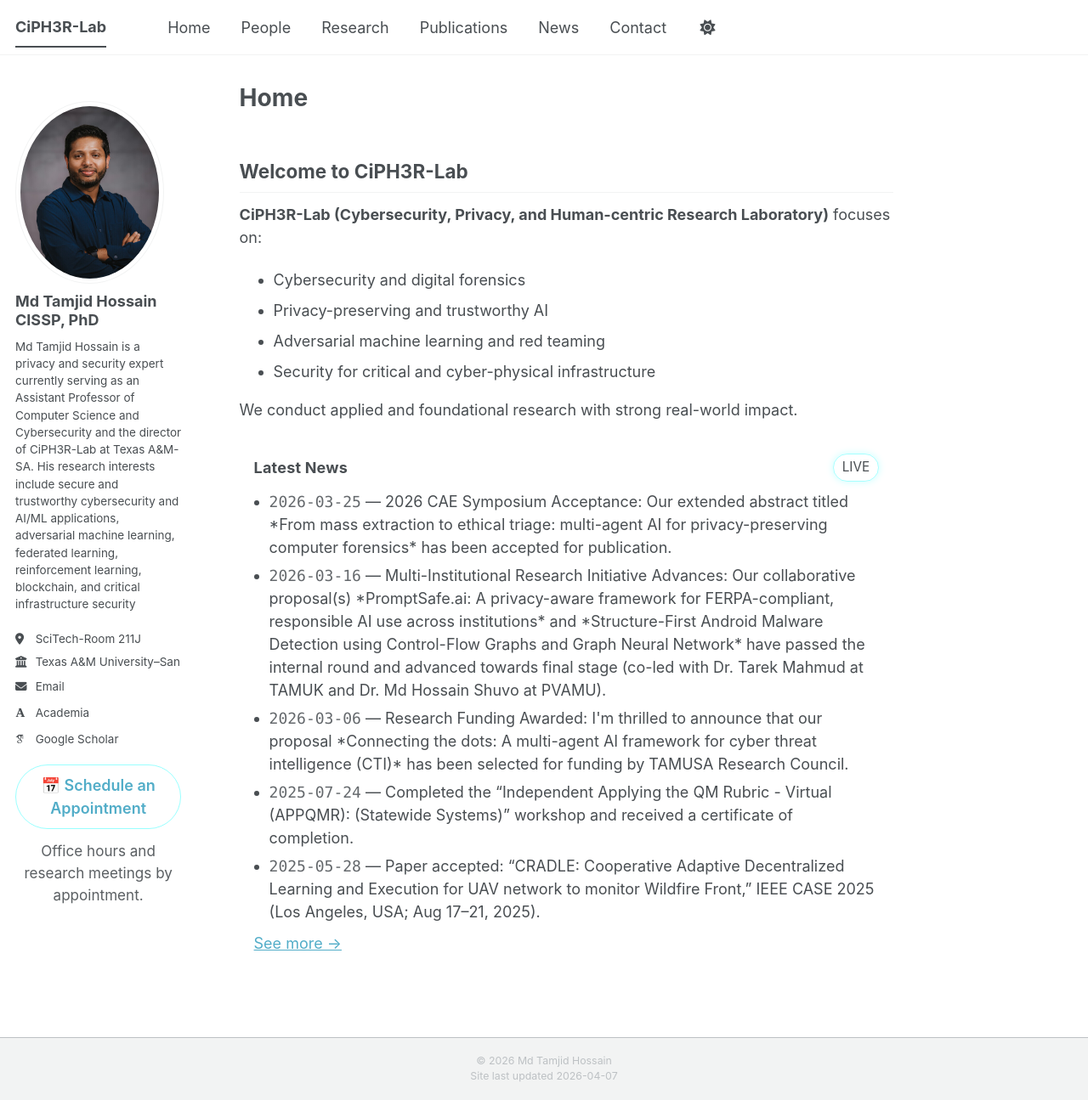
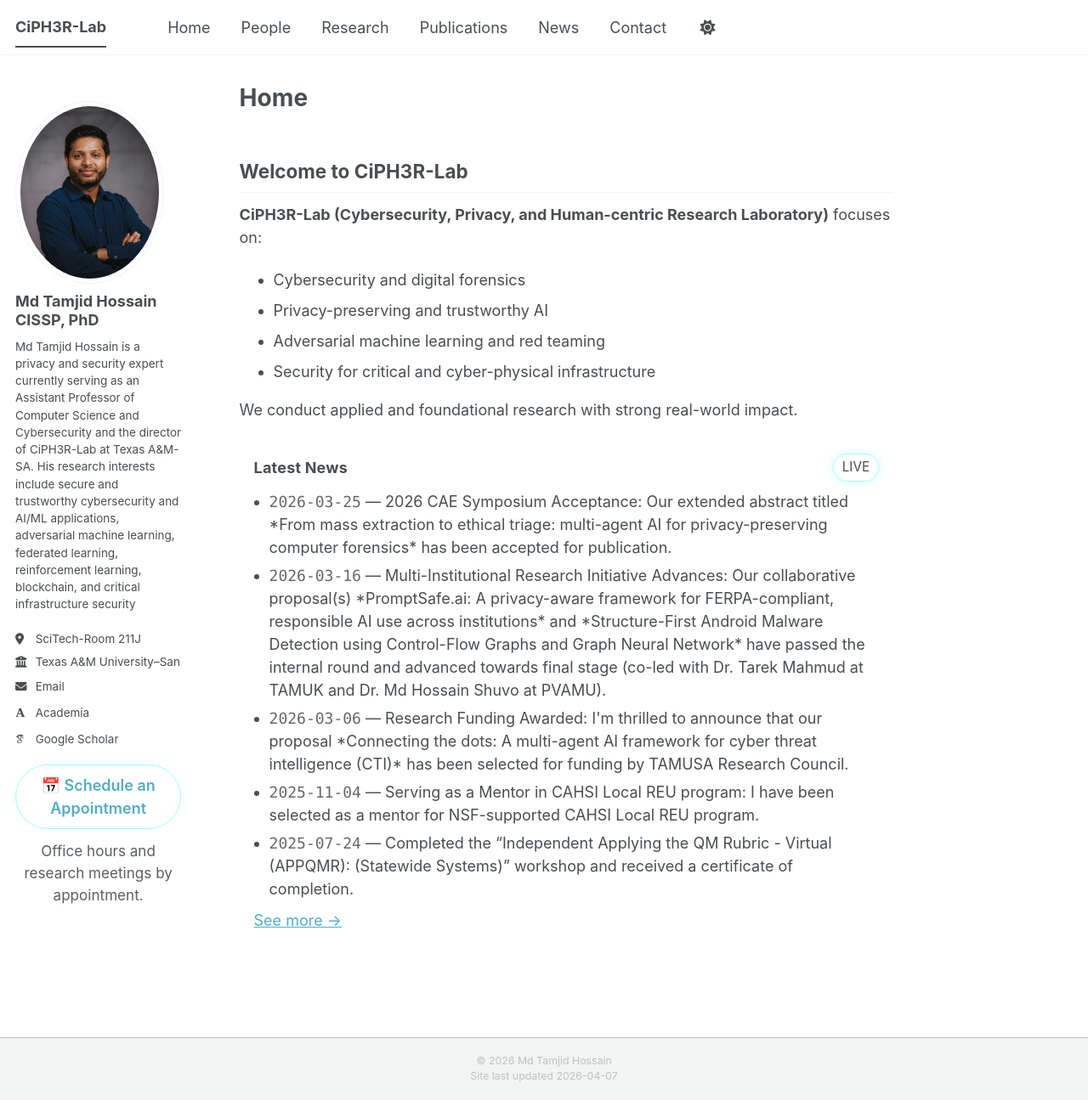
Before and after one commit to ciph3rLab/ciph3rLab.github.io, a Jekyll site: the page built from _pages/about.md, in a window 1280 px wide and 1295 px high. Shown: the whole window at 85% size. Built offline with Jekyll 4.4.1, drawn with Linux system fonts in a browser that asks for light colours; some web fonts are replaced; a script bundle is joined from its source files by our own code; library files that are not in the unit come from our copies.

Commit message:
Add new news entry for CAHSI Local REU program

```diff
--- a/_data/lab_news.yml
+++ b/_data/lab_news.yml
@@ -8,6 +8,10 @@
 
 - date: "2026-03-06"
   text: 'Research Funding Awarded: I''m thrilled to announce that our proposal *Connecting the dots: A multi-agent AI framework for cyber threat intelligence (CTI)* has been selected for funding by TAMUSA Research Council.'
+  url: ""  # put your “Find here” link if you have it
+
+- date: "2025-11-04"
+  text: 'Serving as a Mentor in CAHSI Local REU program: I have been selected as a mentor for NSF-supported CAHSI Local REU program.'
   url: ""  # put your “Find here” link if you have it
 
 - date: "2025-07-24"
```
